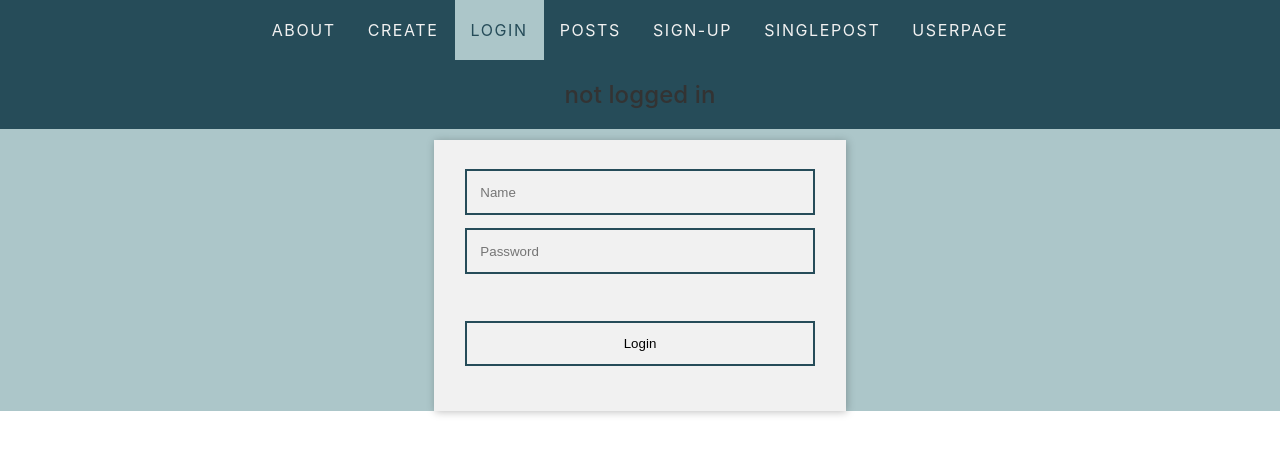
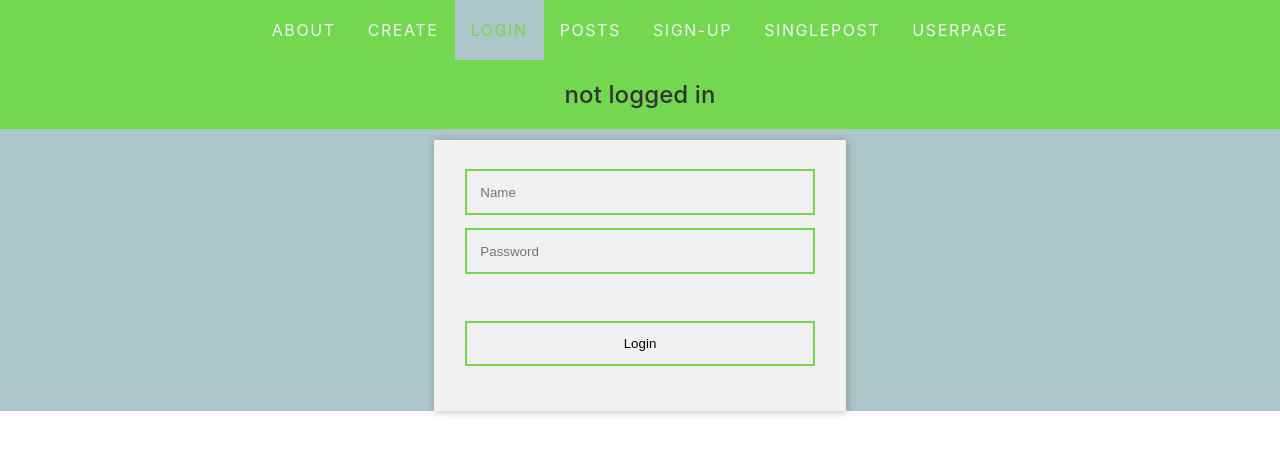
Before and after one commit to tjalfe12/GreenLeaf, a React (Create React App) app in the folder greenleaf/: page / in a window 1280 px wide. Shown: the top 454 px of the page. Built offline with nearby package versions, Linux system fonts and the light colour scheme.

Commit message:
color and font

```diff
--- a/greenleaf/src/style.css
+++ b/greenleaf/src/style.css
@@ -1,6 +1,6 @@
 /* ---------- root variables ---------- */
 :root {
-  --green: rgb(38, 76, 89);
+  --green: #73D750;
   --light-green: rgb(172, 198, 201);
   --light-grey: #f1f1f4;
   --text-color-light: #f1f1f1;
@@ -13,8 +13,7 @@ body {
   color: var(--text-color-dark);
   padding: 0;
   margin: 0;
-  font-family: -apple-system, BlinkMacSystemFont, "Segoe UI", "Roboto", "Oxygen",
-    "Ubuntu", "Cantarell", "Fira Sans", "Droid Sans", "Helvetica Neue",
+  font-family: -apple-system, BlinkMacSystemFont, "Nunito", "Dancing Script"
     sans-serif;
   -webkit-font-smoothing: antialiased;
   -moz-osx-font-smoothing: grayscale;
```
